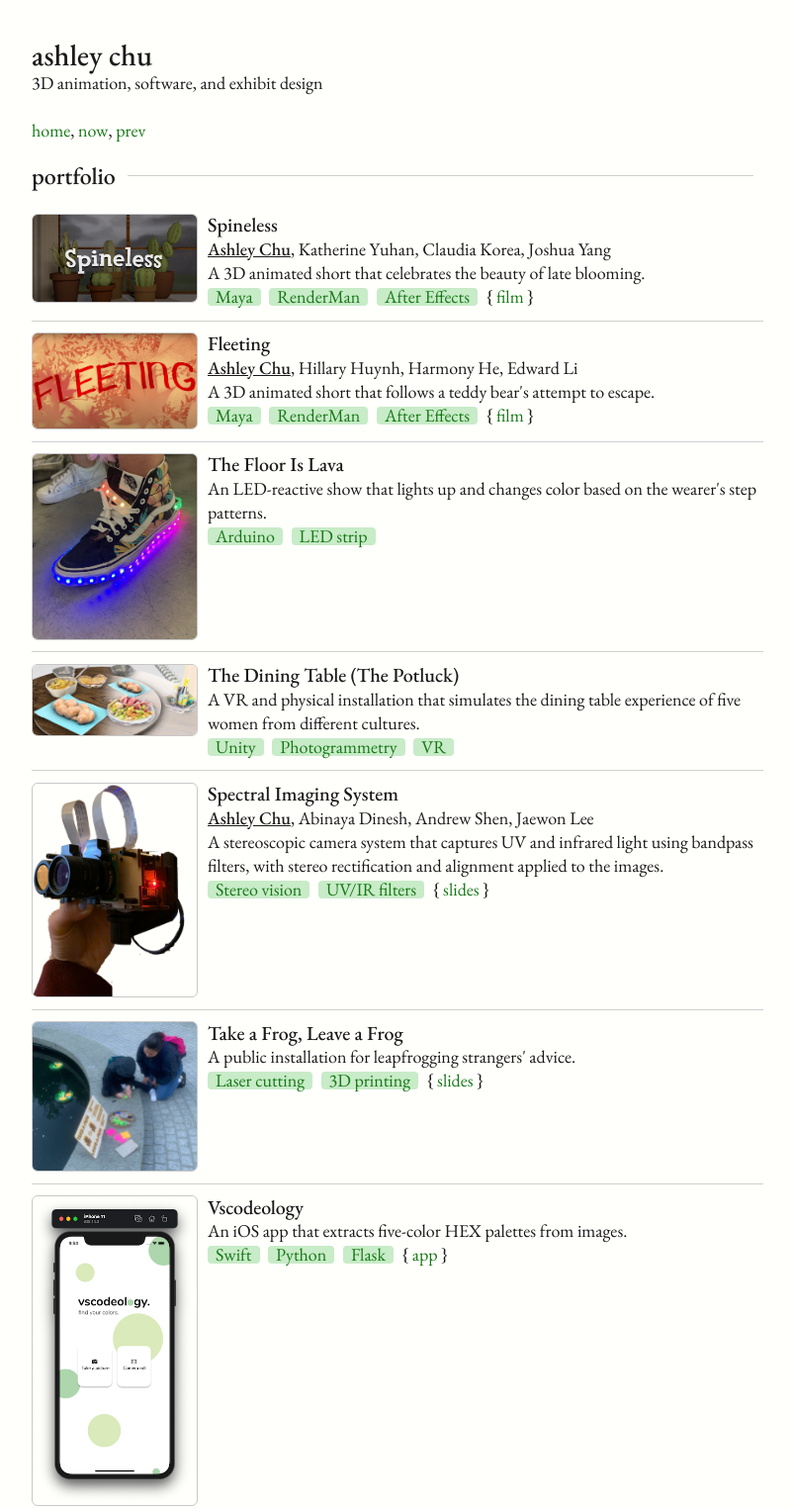
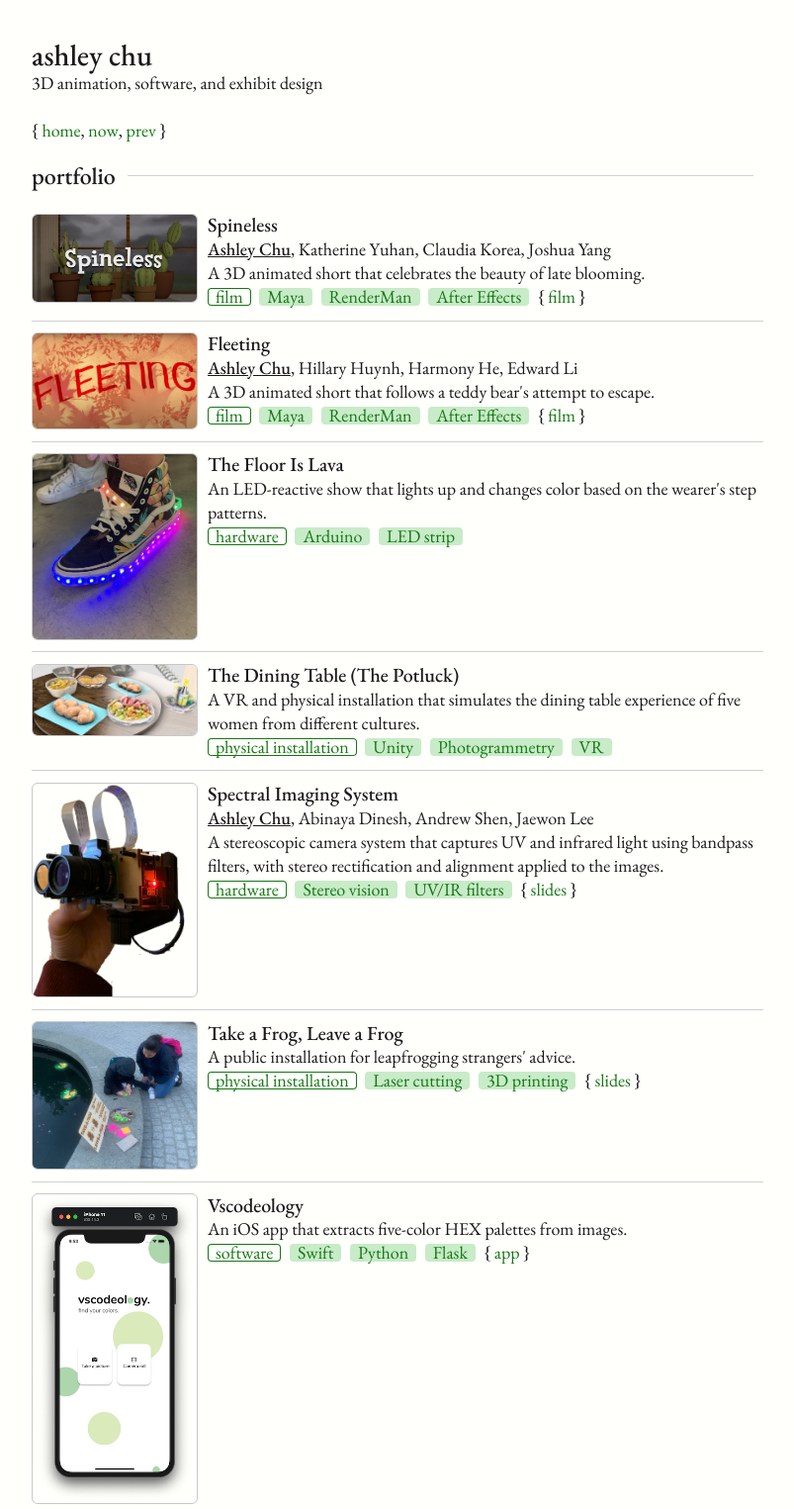
Before and after one commit to ashchu/portfolio, a plain HTML site: page index.html in a window 1280 px wide. Shown: the top 1525 px of the page at 99% size, without its empty margins (238-1041 px from the left). Drawn offline with nearby package versions, Linux system fonts and the light colour scheme.

Commit message:
Add files via upload

```diff
--- a/index.html
+++ b/index.html
@@ -39,6 +39,7 @@
 			border-radius:6px; border:.5px solid var(--media-border); }
 		.badge { display:inline-block; line-height:calc(var(--row) - 6px); padding:0 8px; margin-right:5px;
 			white-space:nowrap; border-radius:4px; background:var(--badge-bg); color:var(--badge-fg); }
+		.badge.type { background:none; box-shadow:inset 0 0 0 1px var(--badge-fg); }
 		@media (min-width:600px) {
 			.project { flex-direction:row-reverse; align-items:flex-start; }
 			.project .info { display:flex; flex-direction:column; flex:1 1 0; min-width:250px; }
@@ -54,7 +55,7 @@
 	<div class="text">
 		<h1>ashley chu</h1>
 		<p>3D animation, software, and exhibit design</p>
-		<p> <a href="https://ashchu.github.io">home</a>, <a href="https://ashchu.github.io/now.html">now</a>, <a href="https://ashchu.github.io/prev.html">prev</a></p>
+		<p>&#123; <a href="../index.html">home</a>, <a href="../now.html">now</a>, <a href="../prev.html">prev</a> &#125;</p>
 		<h2>portfolio</h2>
 	</div>
 	<div class="project">
@@ -63,7 +64,7 @@
 			<div class="body">
 				<p><b><u>Ashley Chu</u></b>, Katherine Yuhan, Claudia Korea, Joshua Yang</p>
 				<p>A 3D animated short that celebrates the beauty of late blooming.</p>
-				<p><span class="badge">Maya</span> <span class="badge">RenderMan</span> <span class="badge">After Effects</span> &#123; <a target="_blank" href="https://www.youtube.com/watch?v=13DgBv8zRok">film</a> &#125;</p>
+				<p><span class="badge type">film</span> <span class="badge">Maya</span> <span class="badge">RenderMan</span> <span class="badge">After Effects</span> &#123; <a target="_blank" href="https://www.youtube.com/watch?v=13DgBv8zRok">film</a> &#125;</p>
 			</div>
 		</div>
 		<a target="_blank" href="https://www.youtube.com/watch?v=13DgBv8zRok" class="thumb no-hover"><img class="media" src="../img/spineless.png" alt="Title frame from Spineless"></a>
@@ -75,7 +76,7 @@
 			<div class="body">
 				<p><b><u>Ashley Chu</u></b>, Hillary Huynh, Harmony He, Edward Li</p>
 				<p>A 3D animated short that follows a teddy bear's attempt to escape.</p>
-				<p><span class="badge">Maya</span> <span class="badge">RenderMan</span> <span class="badge">After Effects</span> &#123; <a target="_blank" href="https://www.youtube.com/watch?v=69Yvn6kf_P8">film</a> &#125;</p>
+				<p><span class="badge type">film</span> <span class="badge">Maya</span> <span class="badge">RenderMan</span> <span class="badge">After Effects</span> &#123; <a target="_blank" href="https://www.youtube.com/watch?v=69Yvn6kf_P8">film</a> &#125;</p>
 			</div>
 		</div>
 		<a target="_blank" href="https://www.youtube.com/watch?v=69Yvn6kf_P8" class="thumb no-hover"><img class="media" src="../img/fleeting.png" alt="Still from Fleeting"></a>
@@ -86,7 +87,7 @@
 			<h3>The Floor Is Lava</h3>
 			<div class="body">
 				<p>An LED-reactive show that lights up and changes color based on the wearer's step patterns.</p>
-				<p><span class="badge">Arduino</span> <span class="badge">LED strip</span></p>
+				<p><span class="badge type">hardware</span> <span class="badge">Arduino</span> <span class="badge">LED strip</span></p>
 			</div>
 		</div>
 		<div class="thumb"><img class="media" src="../img/floor-is-lava.webp" alt="High-top sneaker with LED strips glowing blue and pink along the sole"></div>
@@ -97,7 +98,7 @@
 			<h3>The Dining Table (The Potluck)</h3>
 			<div class="body">
 				<p>A VR and physical installation that simulates the dining table experience of five women from different cultures.</p>
-				<p><span class="badge">Unity</span> <span class="badge">Photogrammetry</span> <span class="badge">VR</span></p>
+				<p><span class="badge type">physical installation</span> <span class="badge">Unity</span> <span class="badge">Photogrammetry</span> <span class="badge">VR</span></p>
 			</div>
 		</div>
 		<div class="thumb"><img class="media" src="../img/dining-table.webp" alt="Photogrammetry scan of a shared meal on a round wooden table"></div>
@@ -109,7 +110,7 @@
 			<div class="body">
 				<p><b><u>Ashley Chu</u></b>, Abinaya Dinesh, Andrew Shen, Jaewon Lee</p>
 				<p>A stereoscopic camera system that captures UV and infrared light using bandpass filters, with stereo rectification and alignment applied to the images.</p>
-				<p><span class="badge">Stereo vision</span> <span class="badge">UV/IR filters</span> &#123; <a target="_blank" href="https://docs.google.com/presentation/d/1VNLEWIEcuaAnvGVDeHRUf_lqoD4d0ee0BzDCQ6pevh4/edit?usp=sharing">slides</a> &#125;</p>
+				<p><span class="badge type">hardware</span> <span class="badge">Stereo vision</span> <span class="badge">UV/IR filters</span> &#123; <a target="_blank" href="https://docs.google.com/presentation/d/1VNLEWIEcuaAnvGVDeHRUf_lqoD4d0ee0BzDCQ6pevh4/edit?usp=sharing">slides</a> &#125;</p>
 			</div>
 		</div>
 		<a target="_blank" href="https://docs.google.com/presentation/d/1VNLEWIEcuaAnvGVDeHRUf_lqoD4d0ee0BzDCQ6pevh4/edit?usp=sharing" class="thumb no-hover"><img class="media" src="../img/spectral-imaging.webp" alt="Handheld stereoscopic camera rig with two Raspberry Pi cameras and filters"></a>
@@ -120,10 +121,10 @@
 			<h3>Take a Frog, Leave a Frog</h3>
 			<div class="body">
 				<p>A public installation for leapfrogging strangers' advice.</p>
-				<p><span class="badge">Laser cutting</span> <span class="badge">3D printing</span> &#123; <a target="_blank" href="https://docs.google.com/presentation/d/1o7-eswZNnl1YNt3ORbbH5M8w4P3NmOsXHzEp4Y2Lfq0/edit?slide=id.g1116cc1b61d_0_2734#slide=id.g1116cc1b61d_0_2734">slides</a> &#125;</p>
+				<p><span class="badge type">physical installation</span> <span class="badge">Laser cutting</span> <span class="badge">3D printing</span> &#123; <a target="_blank" href="https://docs.google.com/presentation/d/1o7-eswZNnl1YNt3ORbbH5M8w4P3NmOsXHzEp4Y2Lfq0/edit?slide=id.g1116cc1b61d_0_2734#slide=id.g1116cc1b61d_0_2734">slides</a> &#125;</p>
 			</div>
 		</div>
-		<a target="_blank" href="https://docs.google.com/presentation/d/1o7-eswZNnl1YNt3ORbbH5M8w4P3NmOsXHzEp4Y2Lfq0/edit?slide=id.g1116cc1b61d_0_2734#slide=id.g1116cc1b61d_0_2734" class="thumb no-hover"><img class="media" src="../img/take-a-frog.png" alt="Visitors writing advice on paper lily pads beside a reflecting pool, next to a laser-cut Take-a-Frog, Leave-a-Frog sign"></a>
+		<a target="_blank" href="https://docs.google.com/presentation/d/1o7-eswZNnl1YNt3ORbbH5M8w4P3NmOsXHzEp4Y2Lfq0/edit?slide=id.g1116cc1b61d_0_2734#slide=id.g1116cc1b61d_0_2734" class="thumb no-hover"><img class="media" src="../img/take-a-frog.webp" alt="Visitors writing advice on paper lily pads beside a reflecting pool, next to a laser-cut Take-a-Frog, Leave-a-Frog sign"></a>
 	</div>
 	<hr>
 	<div class="project">
@@ -131,7 +132,7 @@
 			<h3>Vscodeology</h3>
 			<div class="body">
 				<p>An iOS app that extracts five-color HEX palettes from images.</p>
-				<p><span class="badge">Swift</span> <span class="badge">Python</span> <span class="badge">Flask</span> &#123; <a target="_blank" href="https://bit.ly/ashchuvscodeology">app</a> &#125;</p>
+				<p><span class="badge type">software</span> <span class="badge">Swift</span> <span class="badge">Python</span> <span class="badge">Flask</span> &#123; <a target="_blank" href="https://bit.ly/ashchuvscodeology">app</a> &#125;</p>
 			</div>
 		</div>
 		<a target="_blank" href="https://bit.ly/ashchuvscodeology" class="thumb no-hover"><img class="media" src="../img/vscodeology.png" alt="Vscodeology app"></a>
@@ -142,7 +143,7 @@
 			<h3>Predicting Movie Review Sentiments</h3>
 			<div class="body">
 				<p>A data analytics project that predicts the sentiment of films from their reviews.</p>
-				<p><span class="badge">Python</span> <span class="badge">BeautifulSoup</span> <span class="badge">NLTK</span> &#123; <a target="_blank" href="https://bit.ly/ashchumoviereviews">project</a> &#125;</p>
+				<p><span class="badge type">software</span> <span class="badge">Python</span> <span class="badge">BeautifulSoup</span> <span class="badge">NLTK</span> &#123; <a target="_blank" href="https://bit.ly/ashchumoviereviews">project</a> &#125;</p>
 			</div>
 		</div>
 		<a target="_blank" href="https://bit.ly/ashchumoviereviews" class="thumb no-hover"><img class="media" src="../img/sentiments.png" alt="Sentiment analysis project"></a>
@@ -153,7 +154,7 @@
 			<h3>She-Quality</h3>
 			<div class="body">
 				<p>A VR web app that simulates women's experiences in the workplace.</p>
-				<p><span class="badge">HTML</span> <span class="badge">CSS</span> <span class="badge">JavaScript</span> <span class="badge">A-Frame</span></p>
+				<p><span class="badge type">software</span> <span class="badge">HTML</span> <span class="badge">CSS</span> <span class="badge">JavaScript</span> <span class="badge">A-Frame</span></p>
 			</div>
 		</div>
 		<div class="thumb"><img class="media" src="../img/shequality.png" alt="She-Quality"></div>
@@ -164,7 +165,7 @@
 			<h3>Chabot: Explore the Galaxy!</h3>
 			<div class="body">
 				<p>An Android app, built with a team, that teaches science.</p>
-				<p><span class="badge">Java</span></p>
+				<p><span class="badge type">software</span> <span class="badge">Java</span></p>
 			</div>
 		</div>
 		<div class="thumb"><img class="media" src="../img/web.png" alt="Chabot app"></div>
@@ -174,8 +175,8 @@
 		<div class="info">
 			<h3>Passing Down Indigenous Knowledge</h3>
 			<div class="body">
-				<p>An exhibit on Indigenous food sovereignty that teaches youth about traditional food processes, created for HA192CU.</p>
-				<p><span class="badge">Exhibit design</span> <span class="badge">Hearst Museum</span> &#123; <a target="_blank" href="https://hearstmuseum.berkeley.edu/exhibit/exploring-california-indigenous-food-practices-traditional-acorn-mush">exhibit</a> &#125;</p>
+				<p>A video game on Indigenous food sovereignty that teaches youth about traditional food processes, created for HA192CU.</p>
+				<p><span class="badge type">software</span> <span class="badge">Video game</span> <span class="badge">Hearst Museum</span> &#123; <a target="_blank" href="https://hearstmuseum.berkeley.edu/exhibit/exploring-california-indigenous-food-practices-traditional-acorn-mush">exhibit</a> &#125;</p>
 			</div>
 		</div>
 		<a target="_blank" href="https://hearstmuseum.berkeley.edu/exhibit/exploring-california-indigenous-food-practices-traditional-acorn-mush" class="thumb no-hover"><img class="media" src="../img/acorns.png" alt="Acorn exhibit"></a>
```
